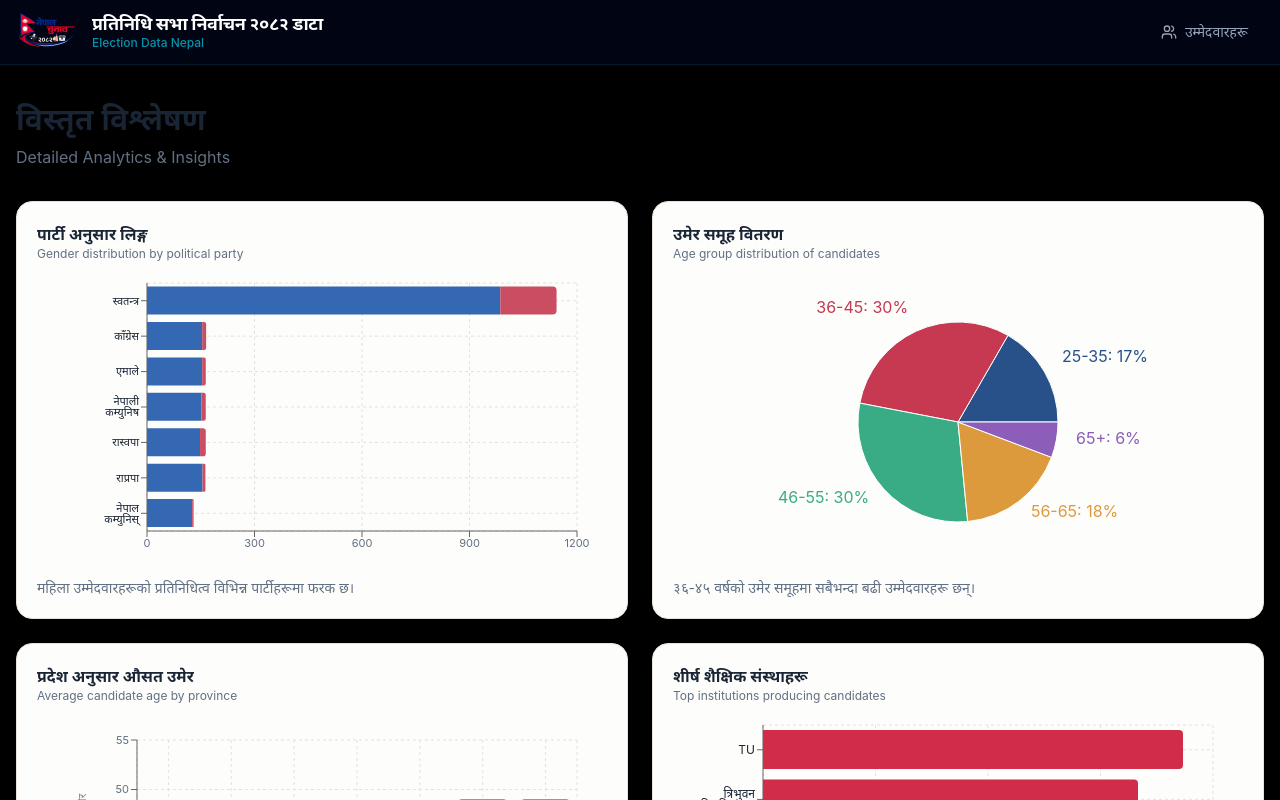
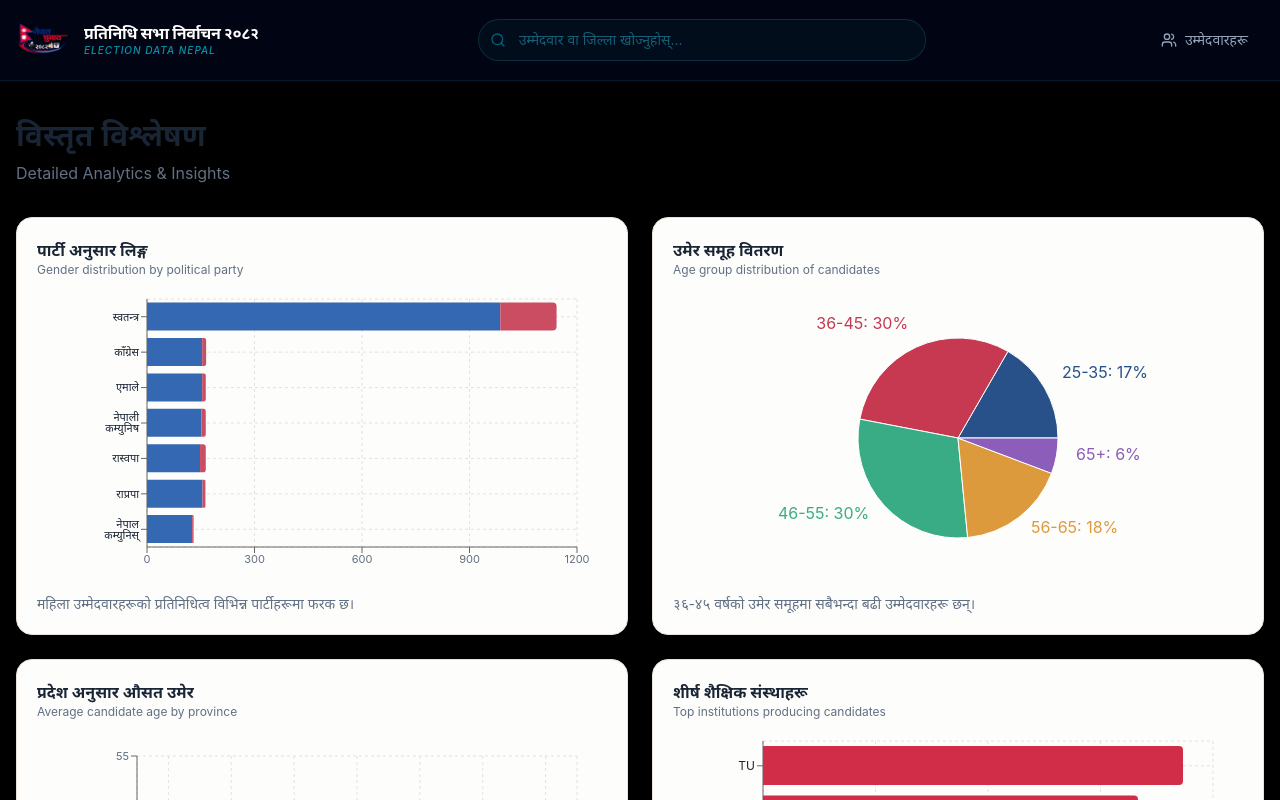
Before and after one commit to sushimchaudhary/chunab-2082, a React (Vite) app: page /analytics in a window 1280 px wide. Shown: the top 800 px of the page. Built offline with nearby package versions, Linux system fonts and the light colour scheme; the HTML template or start-up script is replaced by a standard one.

Commit message:
change header

```diff
--- a/src/components/layout/Header.tsx
+++ b/src/components/layout/Header.tsx
@@ -1,43 +1,67 @@
+"use client"
+
 import { Link, useLocation } from "react-router-dom";
-import { BarChart3, Users, Menu, X } from "lucide-react";
+import { Users, Menu, X, Search } from "lucide-react";
 import { useState } from "react";
 import { cn } from "@/lib/utils";
 
 const navItems = [
-  {
-    path: "/candidates",
-    label: "Candidates",
-    labelNp: "उम्मेदवारहरू",
-    icon: Users,
-  },
+  { path: "/candidates", label: "Candidates", labelNp: "उम्मेदवारहरू", icon: Users },
 ];
 
 export function Header() {
   const location = useLocation();
   const [mobileMenuOpen, setMobileMenuOpen] = useState(false);
 
+  const handleSearchClick = () => {
+    const element = document.getElementById("main-content");
+    if (element) {
+      // scroll-margin-top ले हेडरले कन्टेन्ट नछोपोस् भनेर ग्याप राख्छ
+      const yOffset = -80;
+      const y = element.getBoundingClientRect().top + window.pageYOffset + yOffset;
+      window.scrollTo({ top: y, behavior: "smooth" });
+    }
+  };
+
   return (
     <header className="sticky top-0 z-50 w-full border-b border-cyan-900/30 bg-slate-950/80 backdrop-blur-md">
-      <div className="container flex h-16 items-center justify-between">
-        <Link to="/" className="flex items-center gap-3">
-          <div className="relative flex h-16 w-16 items-center justify-center overflow-hidden rounded-xl transition-all duration-300 group-hover:scale-105">
+      <div className="container flex h-20 items-center justify-between gap-4">
+
+        {/* Logo Section */}
+        <Link to="/" className="group flex items-center gap-3 shrink-0">
+          <div className="relative flex h-14 w-14 items-center justify-center overflow-hidden rounded-xl transition-all duration-300 group-hover:scale-105">
             <img
               src="/logo.jpeg"
               alt="Logo"
               className="h-full w-full object-contain mix-blend-screen"
             />
           </div>
-          <div className="flex flex-col">
-            <span className="text-lg font-bold text-white leading-tight tracking-tight">
-              प्रतिनिधि सभा निर्वाचन २०८२ डाटा
+          <div className="hidden sm:flex flex-col">
+            <span className="text-base font-bold text-white leading-tight tracking-tight">
+              प्रतिनिधि सभा निर्वाचन २०८२
             </span>
-            <span className="text-xs text-cyan-500/80 font-medium">
+            <span className="text-[10px] text-cyan-500/80 font-medium uppercase tracking-widest italic">
               Election Data Nepal
             </span>
           </div>
         </Link>
 
-        <nav className="hidden md:flex items-center gap-1">
+        {/* Search Bar */}
+        <div className="flex-1 max-w-md relative group hidden sm:block">
+          <div className="absolute inset-y-0 left-3 flex items-center pointer-events-none">
+            <Search className="h-4 w-4 text-cyan-500/50 group-focus-within:text-cyan-400" />
+          </div>
+          <input
+            type="text"
+            onClick={handleSearchClick}
+            readOnly
+            placeholder="उम्मेदवार वा जिल्ला खोज्नुहोस्..."
+            className="w-full bg-cyan-950/20 border border-cyan-900/50 rounded-full py-2.5 pl-10 pr-4 text-sm text-cyan-100 placeholder:text-cyan-800 cursor-pointer focus:outline-none focus:ring-2 focus:ring-cyan-500/20 transition-all"
+          />
+        </div>
+
+        {/* Desktop Nav */}
+        <nav className="hidden md:flex items-center gap-2">
           {navItems.map((item) => {
             const Icon = item.icon;
             const isActive = location.pathname === item.path;
@@ -46,10 +70,8 @@ export function Header() {
                 key={item.path}
                 to={item.path}
                 className={cn(
-                  "flex items-center gap-2 px-4 py-2 rounded-lg text-sm font-medium transition-all duration-200",
-                  isActive
-                    ? "bg-cyan-500 text-slate-950 shadow-lg shadow-cyan-500/20"
-                    : "text-slate-400 hover:text-cyan-400 hover:bg-slate-900",
+                  "flex items-center gap-2 px-4 py-2 rounded-xl text-sm font-medium transition-all duration-200",
+                  isActive ? "bg-cyan-500 text-slate-950" : "text-slate-400 hover:text-cyan-400"
                 )}
               >
                 <Icon className="h-4 w-4" />
@@ -59,51 +81,14 @@ export function Header() {
           })}
         </nav>
 
-        {/* Mobile Menu Button - Cyan hover effect */}
-        <button
-          className="md:hidden p-2 rounded-lg text-slate-400 hover:bg-slate-900 hover:text-cyan-400"
-          onClick={() => setMobileMenuOpen(!mobileMenuOpen)}
-        >
-          {mobileMenuOpen ? (
-            <X className="h-6 w-6" />
-          ) : (
-            <Menu className="h-6 w-6" />
-          )}
-        </button>
+        {/* Mobile Buttons */}
+        <div className="flex items-center gap-2 md:hidden">
+            <button onClick={handleSearchClick} className="p-2 text-cyan-500"><Search className="h-6 w-6" /></button>
+            <button onClick={() => setMobileMenuOpen(!mobileMenuOpen)} className="p-2 text-slate-400">
+              {mobileMenuOpen ? <X className="h-6 w-6" /> : <Menu className="h-6 w-6" />}
+            </button>
+        </div>
       </div>
-
-      {/* Mobile Navigation */}
-      {mobileMenuOpen && (
-        <nav className="md:hidden border-t border-cyan-900/30 bg-slate-950 p-4 animate-in fade-in slide-in-from-top-2">
-          <div className="flex flex-col gap-2">
-            {navItems.map((item) => {
-              const Icon = item.icon;
-              const isActive = location.pathname === item.path;
-              return (
-                <Link
-                  key={item.path}
-                  to={item.path}
-                  onClick={() => setMobileMenuOpen(false)}
-                  className={cn(
-                    "flex items-center gap-3 px-4 py-4 rounded-xl text-sm font-medium transition-colors",
-                    isActive
-                      ? "bg-cyan-500 text-slate-950"
-                      : "text-slate-400 bg-slate-900/50 hover:bg-slate-900",
-                  )}
-                >
-                  <Icon className="h-5 w-5" />
-                  <div className="flex flex-col">
-                    <span className="text-base">{item.labelNp}</span>
-                    <span className="text-[10px] uppercase opacity-70 tracking-wider">
-                      {item.label}
-                    </span>
-                  </div>
-                </Link>
-              );
-            })}
-          </div>
-        </nav>
-      )}
     </header>
   );
 }
--- a/src/components/layout/Layout.tsx
+++ b/src/components/layout/Layout.tsx
@@ -36,7 +36,7 @@ export function Layout({ children, className }: LayoutProps) {
               </p>
             </div>
             <p className="text-xs text-cyan-500 font-medium">
-              नेपाल निर्वाचन उम्मेदवार ड्यासबोर्ड • नागरिक सचेतनाका लागि डाटा
+            नागरिक सचेतनाका लागि डाटा
             </p>
           </div>
 
@@ -50,9 +50,7 @@ export function Layout({ children, className }: LayoutProps) {
               rel="noopener noreferrer"
               className="group flex items-center gap-2"
             >
-              <span className="text-xs text-white transition-colors">
-                Powered by
-              </span>
+
               <span className="text-sm text-white group-hover:text-cyan-400 transition-all font-bold">
                 Sempa Tech
               </span>
--- a/src/pages/Index.tsx
+++ b/src/pages/Index.tsx
@@ -175,10 +175,7 @@ const Index = () => {
         </div>
       </div> */}
 
-      <div
-        className="mb-10 w-full animate-slide-in-bottom"
-        style={{ animationDelay: "0.2s" }}
-      >
+      <div id="main-content" className="mb-10 w-full scroll-mt-24">
          <div className="relative mb-4 flex items-center gap-3">
         <div className="relative flex-1 group">
           <Search className="absolute left-3 top-1/2 h-4 w-4 -translate-y-1/2 text-cyan-700 group-focus-within:text-cyan-400 transition-colors z-10" />
```
